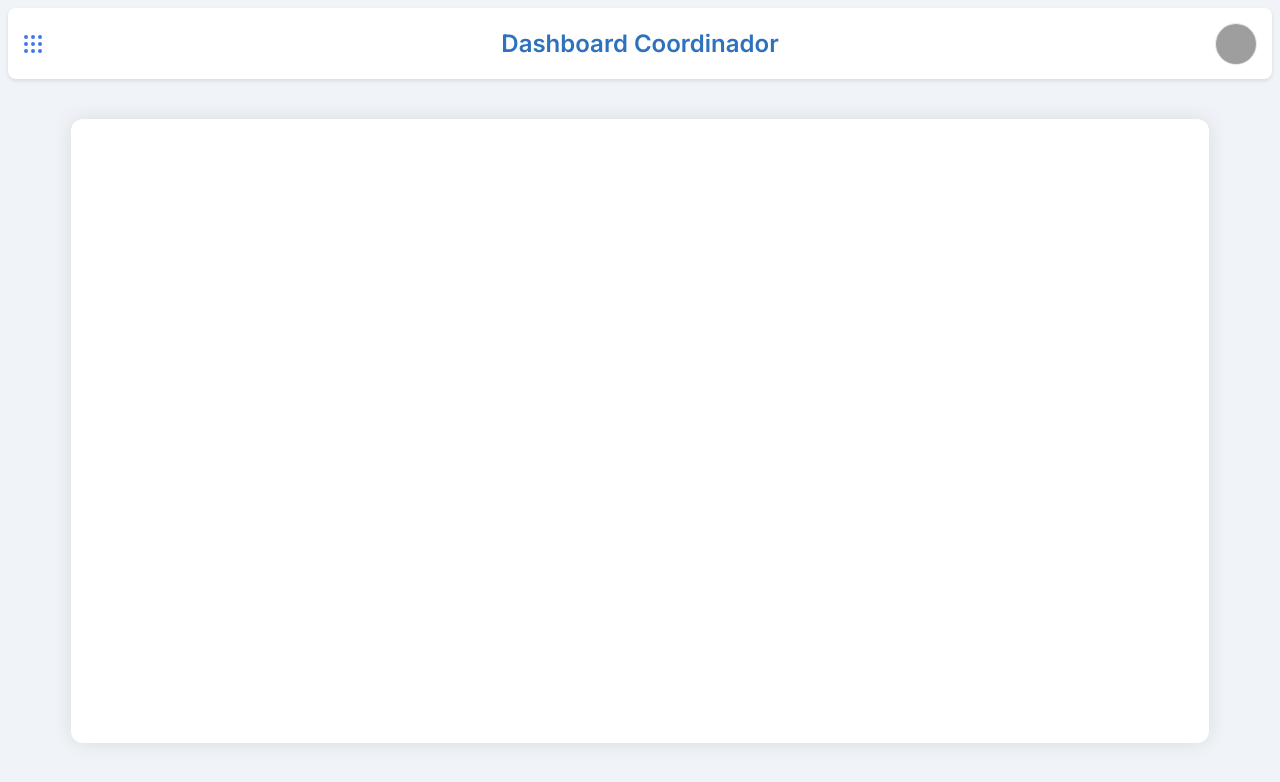
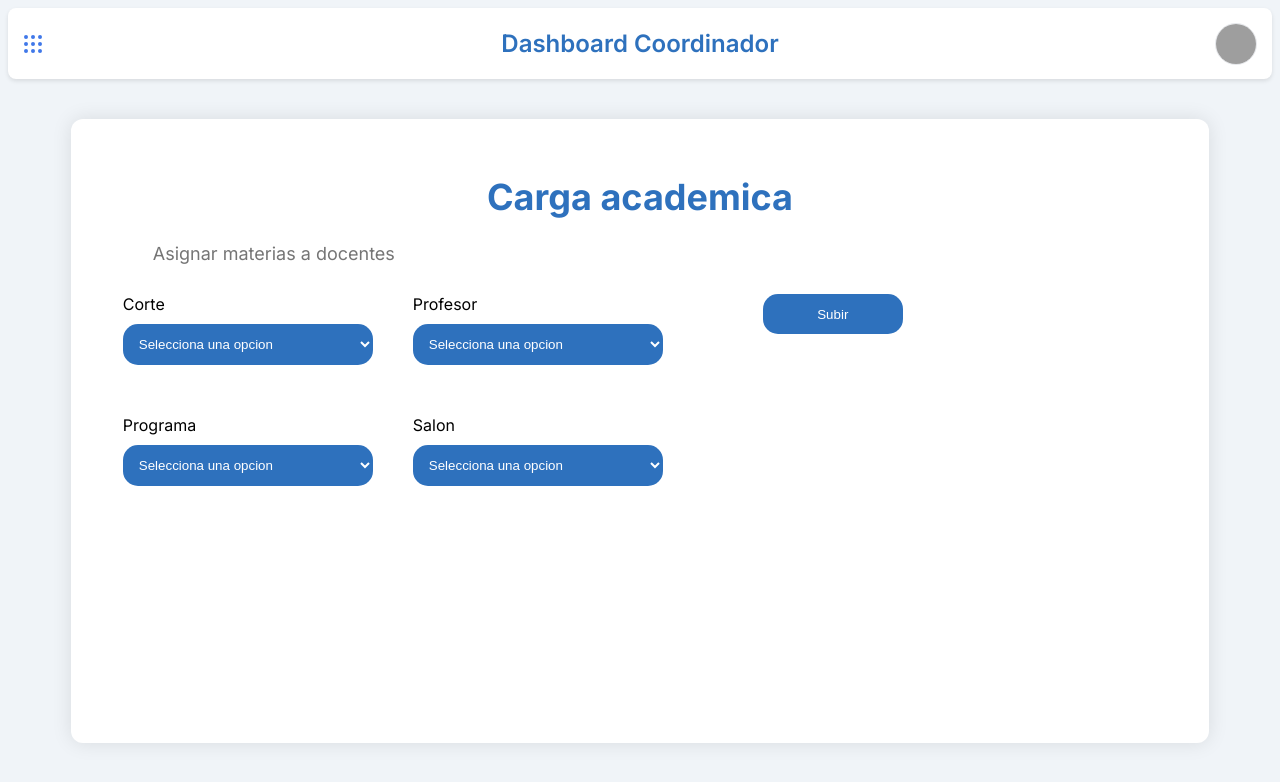
Before and after one commit to AlejoCantl/Sistema-academico, a Next.js app: page /Dashboard/Coordinator in a window 1280 px wide. Shown: the top 782 px of the page. Built offline with nearby package versions, Linux system fonts and the light colour scheme; grey boxes are pictures that could not be loaded.

Commit message:
vista de coordinador

```diff
--- a/src/app/Dashboard/Coordinator/page.jsx
+++ b/src/app/Dashboard/Coordinator/page.jsx
@@ -1,6 +1,71 @@
+import Button from "@/app/components/Button";
 export default function CoordinadorPage() {
     return (
       <div>
-      </div>
-    );
-  }
+            <h1 style={{fontSize:"36px", color:"#2E71BD", textAlign:"center"}}>Carga academica</h1>
+            <label style={{fontSize:"18px", color:"#757575", marginLeft:"50px"}}>Asignar materias a docentes</label>
+
+            {/* Contenedor que organiza inputs y botones en fila */}
+            <div style={{ display: "flex",
+              flexDirection: "row",
+              gap: "40px",
+              marginLeft:"20px",
+              marginTop:"30px" }}>
+
+              {/* Contenedor de inputs */}
+              <div style={{ display:"flex",
+                flexWrap:"wrap",
+                gap:"40px",
+                maxWidth:"600px" }}>
+
+
+                <div style={{display:"flex", flexDirection:"column", marginBottom:"10px"}}>
+                  <label style={{marginBottom:"10px"}}>Corte</label>
+                  <select name="select" style={{backgroundColor:"#2E71BD", border:"none", padding:"12px", color:"#fff", outline:"none", borderRadius:"15px", width:"250px"}}>
+                    <option>Selecciona una opcion</option>
+                    <option value="value1">Corte 1</option>
+                    <option value="value2">Corte 2</option>
+                    <option value="value3">Corte 3</option>
+                    <option value="value4">Corte 4</option>
+                  </select>
+                </div>
+                {/* Los otros selects similares aquí */}
+                <div style={{display:"flex", flexDirection:"column", marginBottom:"10px"}}>
+                  <label style={{marginBottom:"10px"}}>Profesor</label>
+                  <select name="select" style={{backgroundColor:"#2E71BD", border:"none", padding:"12px", color:"#fff", outline:"none", borderRadius:"15px", width:"250px"}}>
+                    <option>Selecciona una opcion</option>
+                    <option value="value1">Junior Gutierrez</option>
+                    <option value="value2">Matthews Gomez</option>
+                    <option value="value3">Emmanuel Fajardo</option>
+                    <option value="value4">Alejandro Cantillo</option>
+                  </select>
+                </div>
+                <div style={{display:"flex", flexDirection:"column", marginBottom:"10px"}}>
+                  <label style={{marginBottom:"10px"}}>Programa</label>
+                  <select name="select" style={{backgroundColor:"#2E71BD", border:"none", padding:"12px", color:"#fff", outline:"none", borderRadius:"15px", width:"250px"}}>
+                    <option>Selecciona una opcion</option>
+                    <option value="value1">Matematicas</option>
+                    <option value="value2">Español</option>
+                    <option value="value3">Quimica</option>
+                    <option value="value4">Fisica</option>
+                  </select>
+                </div>
+                <div style={{display:"flex", flexDirection:"column", marginBottom:"10px"}}>
+                  <label style={{marginBottom:"10px"}}>Salon</label>
+                  <select name="select" style={{backgroundColor:"#2E71BD", border:"none", padding:"12px", color:"#fff", outline:"none", borderRadius:"15px", width:"250px"}}>
+                    <option>Selecciona una opcion</option>
+                    <option value="value1">A201</option>
+                    <option value="value2">A202</option>
+                  </select>
+                </div>
+              </div>
+
+              {/* Contenedor de botones */}
+              <div style={{ display: "flex", flexDirection: "column", gap: "10px", marginTop: "0" }}>
+                <Button label="Subir" color="#2E71BD" />
+
+              </div>
+            </div>
+          </div>
+        );
+      }
```
